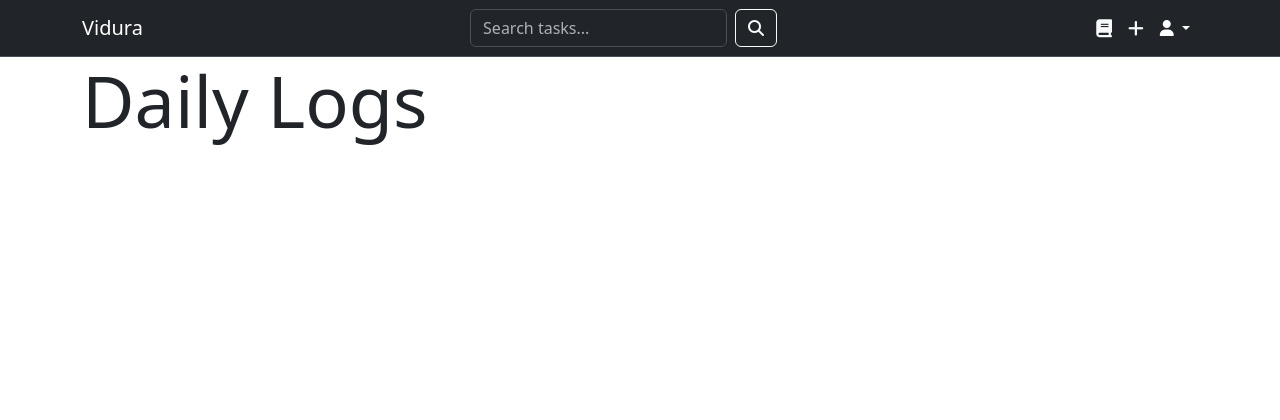
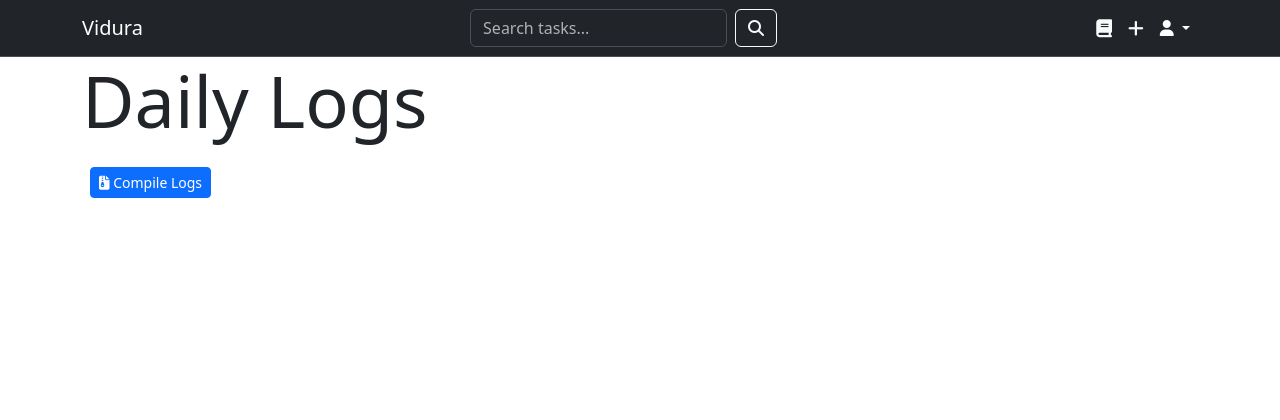
Before and after one commit to amritpandey23/Vidura, a Flask app: page /logs/ in a window 1280 px wide. Shown: the top 420 px of the page. Run offline with Flask 3, Linux system fonts and the light colour scheme; data that the repository does not hold is empty.

Commit message:
Feature #13: Compilation of daily logs

```diff
--- a/tracker/daily_logs/forms.py
+++ b/tracker/daily_logs/forms.py
@@ -1,3 +1,4 @@
+from datetime import date
 from flask_wtf import FlaskForm
 from wtforms import (
     SelectMultipleField,
@@ -35,3 +36,13 @@ class DailyLogForm(FlaskForm):
     explanation = TextAreaField("Explanation", validators=[DataRequired()])
     blockers = TextAreaField("Blockers", validators=[Optional()])
     submit = SubmitField("Log")
+
+
+class LogsCompilationForm(FlaskForm):
+    start_date = DateField(
+        "Start Date", validators=[DataRequired()], default=date.today, format="%Y-%m-%d"
+    )
+    end_date = DateField(
+        "End Date", validators=[DataRequired()], default=date.today, format="%Y-%m-%d"
+    )
+    submit = SubmitField("Compile")
--- a/tracker/daily_logs/routes.py
+++ b/tracker/daily_logs/routes.py
@@ -1,9 +1,13 @@
-from flask import Blueprint, request, flash, redirect, url_for
+from io import BytesIO
+from datetime import datetime, timedelta
+
+from flask import Blueprint, request, flash, redirect, url_for, jsonify, send_file
 
 from tracker import db
-from tracker.daily_logs.forms import DailyLogForm
+from tracker.daily_logs.forms import DailyLogForm, LogsCompilationForm
 from tracker.daily_logs.models import Log
 from tracker.utils import render
+from tracker.tasks.models import Task
 
 daily_logs = Blueprint("logs", __name__, url_prefix="/logs")
 from tracker import app
@@ -14,6 +18,8 @@ config = get_or_initialize_config(app)
 
 @daily_logs.route("/")
 def logs():
+    logs_compilation_form = LogsCompilationForm()
+
     page = request.args.get("page", 1, type=int)
     logs = Log.query.order_by(Log.date.desc(), Log.id.desc()).paginate(
         page=page, per_page=10
@@ -22,7 +28,12 @@ def logs():
         (item["value"], item["label"])
         for item in config["task_form_configuration"]["RESOURCE_CHOICES"]
     ]
-    return render("logs.html", logs=logs, RESOURCE_CHOICES=RESOURCE_CHOICES)
+    return render(
+        "logs.html",
+        logs_compilation_form=logs_compilation_form,
+        logs=logs,
+        RESOURCE_CHOICES=RESOURCE_CHOICES,
+    )
 
 
 @daily_logs.route("/add_log", methods=["POST"])
@@ -56,3 +67,49 @@ def delete_log(log_id):
     db.session.commit()
     flash("Log Deleted successfully", "success")
     return redirect(url_for("logs.logs"))
+
+
+@daily_logs.route("/compile_logs", methods=["GET", "POST"])
+def compile_logs():
+    form = LogsCompilationForm()
+    if form.validate_on_submit():
+        start_date = form.start_date.data
+        end_date = form.end_date.data
+
+    if start_date > end_date:
+        flash("Start date cannot be after end date.", "danger")
+        return redirect(url_for("logs.download_logs"))
+
+    logs = (
+        Log.query.filter(Log.date.between(start_date, end_date))
+        .order_by(Log.date.desc(), Log.id.desc())
+        .all()
+    )
+
+    output = BytesIO()
+    output.write(f"# Logs between {start_date} and {end_date}\n\n".encode("utf-8"))
+    for single_date in (
+        start_date + timedelta(n) for n in range((end_date - start_date).days + 1)
+    ):
+        date_logs = [log for log in logs if log.date == single_date]
+        if date_logs:
+            output.write(f"## {single_date}\n".encode("utf-8"))
+            for log in date_logs:
+                output.write("### Activity\n".encode("utf-8"))
+                output.write(f"{log.explanation}\n".encode("utf-8"))
+                output.write("### Blocker\n".encode("utf-8"))
+                output.write(f"{log.blockers}\n".encode("utf-8"))
+                output.write("### Related Tasks\n".encode("utf-8"))
+                task_ids = log.task_ids.split(";")
+                tasks = Task.query.filter(Task.id.in_(task_ids)).all()
+                task_names = [task.name for task in tasks]
+                output.write(f"{', '.join(task_names)}\n\n".encode("utf-8"))
+
+    output.seek(0)
+
+    return send_file(
+        output,
+        mimetype="text/plain",
+        as_attachment=True,
+        download_name=f"log_activity-{start_date}-{end_date}.md",
+    )
--- a/tracker/templates/_layout.html
+++ b/tracker/templates/_layout.html
@@ -4,7 +4,8 @@
 <head>
     <meta charset="UTF-8">
     <title>{{ site_name }}</title>
-     <link rel="icon" type="image/x-icon" href="https://img.icons8.com/?size=100&id=ejNHCrsHeThk&format=png&color=000000">
+    <link rel="icon" type="image/x-icon"
+        href="https://img.icons8.com/?size=100&id=ejNHCrsHeThk&format=png&color=000000">
     <link href="https://cdn.jsdelivr.net/npm/bootstrap@5.3.3/dist/css/bootstrap.min.css" rel="stylesheet"
         integrity="sha384-QWTKZyjpPEjISv5WaRU9OFeRpok6YctnYmDr5pNlyT2bRjXh0JMhjY6hW+ALEwIH" crossorigin="anonymous">
     <link rel="stylesheet" href="https://cdnjs.cloudflare.com/ajax/libs/font-awesome/6.5.2/css/all.min.css"
--- /dev/null
+++ b/tracker/templates/daily_log_compilation_form.html
@@ -0,0 +1,35 @@
+<div class="modal fade" tabindex="-1" id="logsCompilationFormModal" aria-hidden="true">
+    <div class="modal-dialog">
+        <div class="modal-content">
+            <div class="modal-header">
+                <h5 class="modal-title">Compile Daily Logs</h5>
+                <button type="button" class="btn-close" data-bs-dismiss="modal" aria-label="Close"></button>
+            </div>
+            <div class="modal-body">
+                <form method="POST" action="{{ url_for('logs.compile_logs') }}">
+                    {{ logs_compilation_form.hidden_tag() }}
+                    <div class="row">
+                        <div class="col">
+                            <div class="form-group">
+                                {{ logs_compilation_form.start_date.label(class="form-label") }}
+                                {{ logs_compilation_form.start_date(class="form-control") }}
+                            </div>
+                        </div>
+                        <div class="col">
+                            <div class="form-group">
+                                {{ logs_compilation_form.end_date.label(class="form-label") }}
+                                {{ logs_compilation_form.end_date(class="form-control") }}
+                            </div>
+                        </div>
+                    </div>
+                    <div class="form-group mt-2">
+                        {{ logs_compilation_form.submit(class="btn btn-sm btn-success") }}
+                    </div>
+                </form>
+            </div>
+            <div class="modal-footer">
+                <button type="button" class="btn btn-secondary btn-sm" data-bs-dismiss="modal">Close</button>
+            </div>
+        </div>
+    </div>
+</div>
--- a/tracker/templates/logs.html
+++ b/tracker/templates/logs.html
@@ -2,6 +2,9 @@
 {% block content %}
 
 <h2 class="display-2 mb-4">Daily Logs</h2>
+
+<a style="cursor: pointer;" class="btn btn-primary btn-sm  mx-2" data-bs-toggle="modal"
+    data-bs-target="#logsCompilationFormModal"><i class="fa-solid fa-file-zipper"></i> Compile Logs</a>
 
 {% for log in logs.items %}
 
@@ -88,4 +91,6 @@
     <!-- End Pagination -->
     {% endif %}
 </div>
+
+{% include "daily_log_compilation_form.html" %}
 {% endblock %}
```
